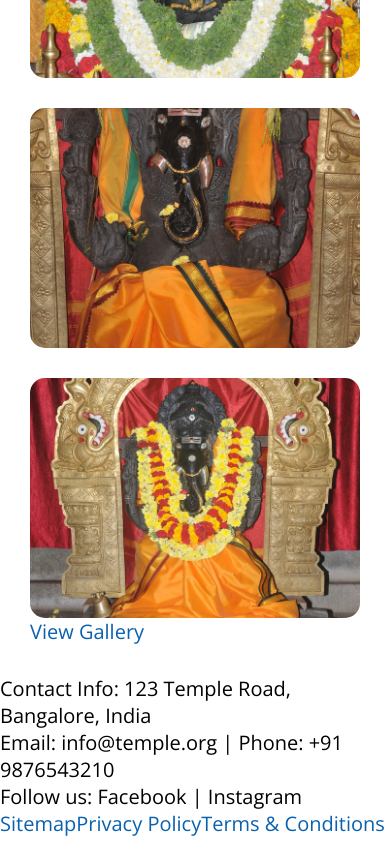
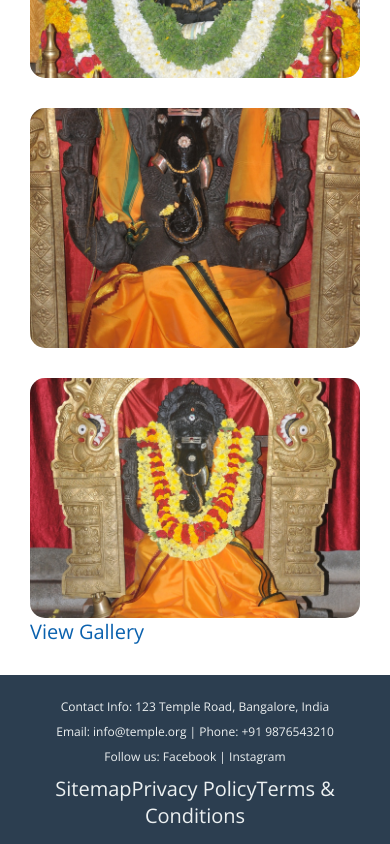
Before and after one commit to kiransharma1987/spgt_web, a React (Create React App) app: page / in a window 390 px wide. Shown: the part 4976-5820 px from the top of the page. Built offline with nearby package versions, Linux system fonts and the light colour scheme.

Commit message:
footer styles added

```diff
--- a/src/App.css
+++ b/src/App.css
@@ -1148,3 +1148,51 @@ h3 {
 #about-us strong {
   color: #007bff; /* Highlighting team members */
 }
+
+footer {
+  background-color: #2C3E50; /* Dark background color */
+  color: #ECF0F1; /* Light text color */
+  padding: 20px; /* Spacing inside the footer */
+  text-align: center; /* Center text alignment */
+  font-family: 'Open Sans', sans-serif; /* Font family */
+  position: relative; /* Position for potential overlapping elements */
+}
+
+footer p {
+  margin: 8px 0; /* Margin for spacing between paragraphs */
+  font-size: 14px; /* Font size for paragraph text */
+}
+
+.footer-links {
+  margin-top: 10px; /* Spacing above the links */
+}
+
+.footer-links a {
+  color: #ECF0F1; /* Link color */
+  text-decoration: none; /* Remove underline */
+  margin: 0 10px; /* Spacing between links */
+  transition: color 0.3s; /* Smooth transition for hover effect */
+}
+
+.footer-links a:hover {
+  color: #3498DB; /* Change color on hover */
+}
+
+/* Optional: Add responsive styles */
+@media (max-width: 600px) {
+  footer {
+      padding: 15px; /* Reduce padding on smaller screens */
+  }
+
+  footer p {
+      font-size: 12px; /* Smaller font size on mobile */
+  }
+
+  .footer-links {
+      flex-direction: column; /* Stack links vertically */
+  }
+
+  .footer-links a {
+      margin: 5px 0; /* Margin for vertical links */
+  }
+}
```
